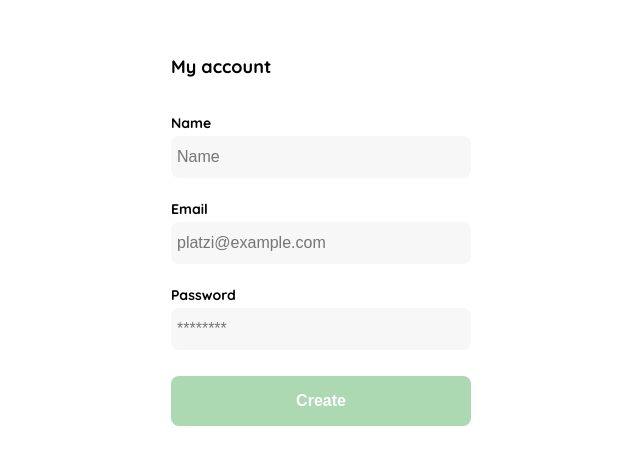
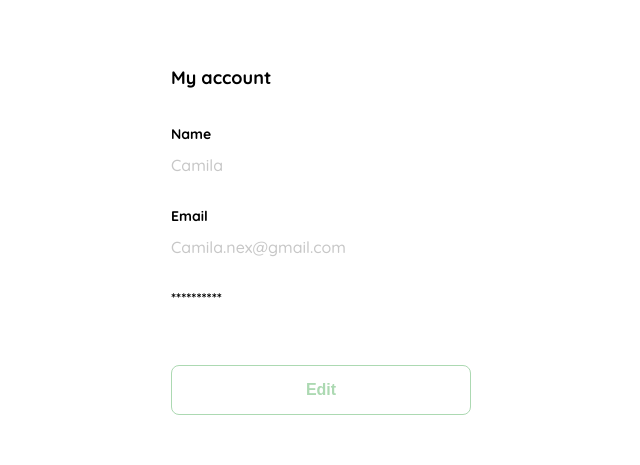
Before and after one commit to atempox/tiendaPlatzi, a plain HTML site: page index.html in a window 1280 px wide. Shown: the part 151-616 px from the top of the page, without its empty margins (319-959 px from the left). Drawn offline with Linux system fonts and the light colour scheme.

Commit message:
resultado clase5 mi cuenta ok

```diff
--- a/index.html
+++ b/index.html
@@ -60,25 +60,17 @@
             font-weight: bold;
             margin-bottom: 4px;
         }
-        .input{
-            background-color: var(--text-input-field);
-            border: none;
+        .value {
+            color: var(--very-light-pink);
+            font-size: var(--md);
+            margin: 8px 0 32px 0;
+        }
+
+        .secondary-button{
+            background-color: var(--white);
             border-radius: 8px;
-            height: 30px;
-            font-size: var(--md);
-            padding: 6px;
-            margin-bottom: 12px;
-        }
-        .input-name,
-        .input-email,
-        .input-pasword{
-            margin-bottom: 22px;
-        }
-        .primary-button{
-            background-color: var(--hospital-green);
-            border-radius: 8px;
-            border: none;
-            color: var(--white);
+            border: 1px solid var(--hospital-green);
+            color: var(--hospital-green);
             width: 100%;
             cursor: pointer;
             font-size: var(--md);
@@ -93,7 +85,7 @@
             .logo{
                 display: block;
             }
-            .primary-button{
+            .secondary-button{
                 margin-top: 100px;
             }
         }
@@ -109,15 +101,15 @@
              <form action="/" class="form">
                 <div >
                 <label for="name" class="label">Name</label>
-                <input type="text" id="name" placeholder="Name" class="input input-name">
+               <p class="value">Camila</p>
 
                 <label for="email" class="label">Email</label>
-                <input type="text" id="email" placeholder="platzi@example.com" class="input input-email">
+                <p class="value">Camila.nex@gmail.com</p>
 
-                <label for="password" class="label">Password</label>
-                <input type="password" id="password" placeholder="********" class="input input-password">
+                <label for="password" class="label">**********</label>
+                <p class="value"></p>
                  </div>
-                <input type="submit" value="Create" class="primary-button login-button">
+                <input type="submit" value="Edit" class="secondary-button login-button">
              </form>
 
         </div>
```
